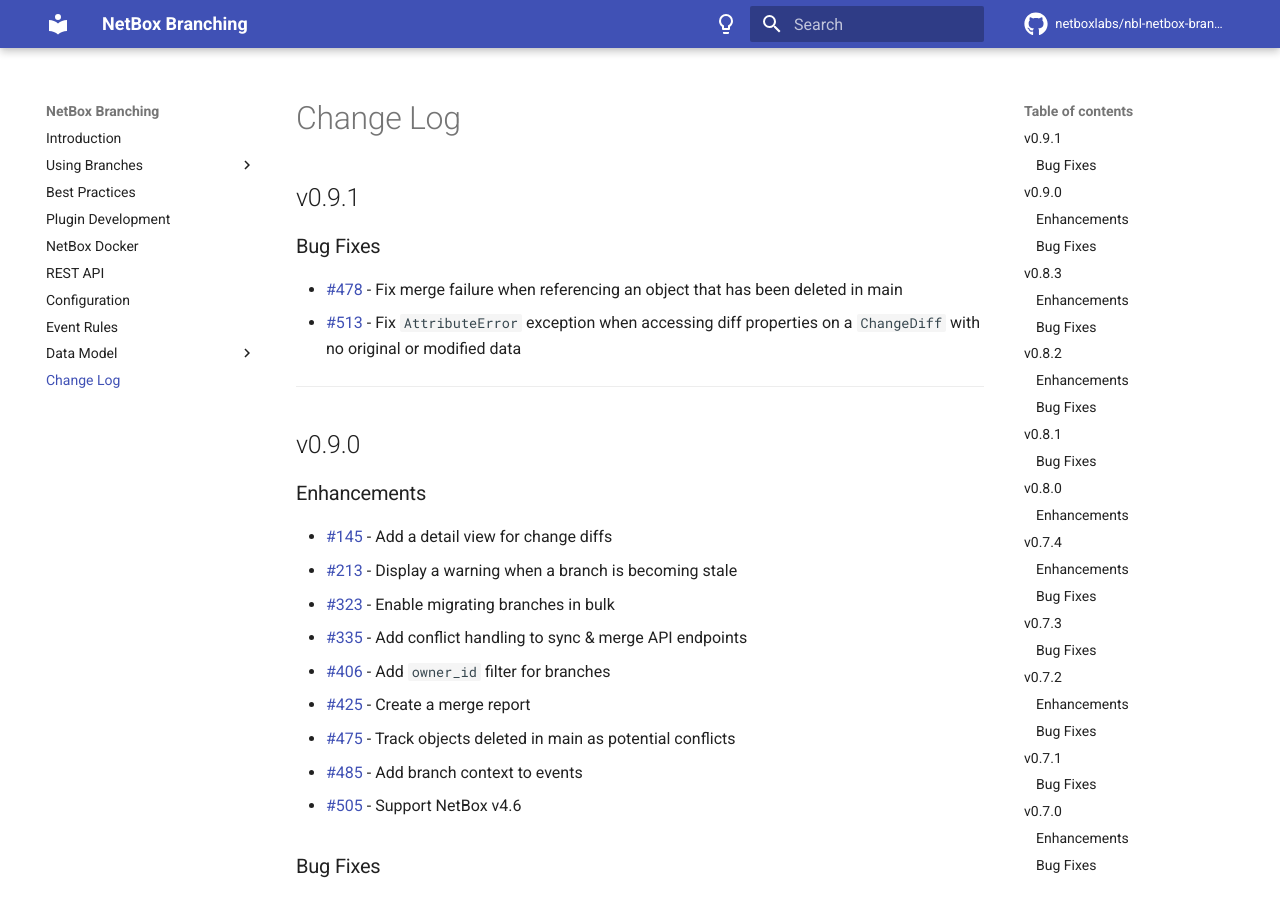
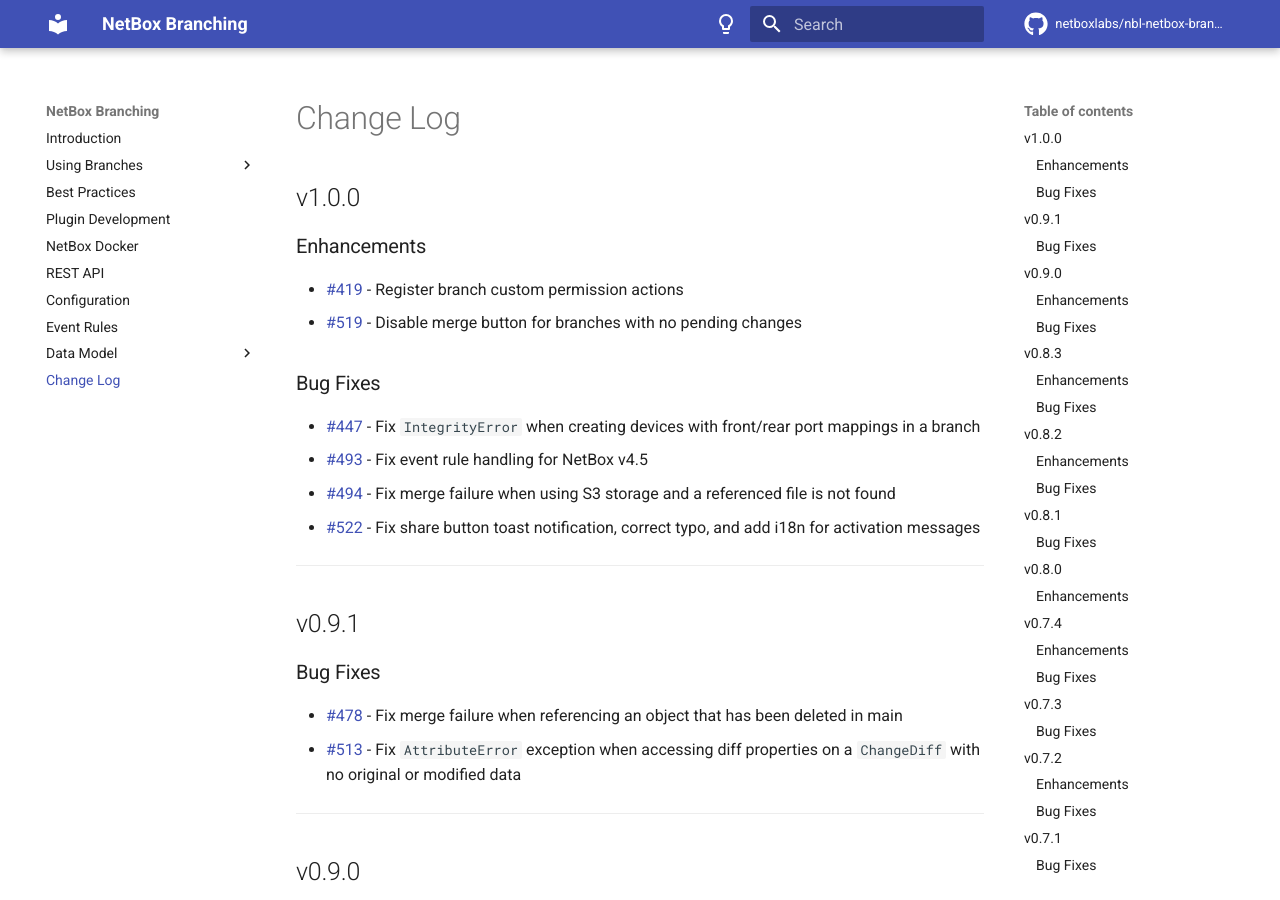
Before and after one commit to netboxlabs/netbox-branching, an MkDocs documentation site: the page built from docs/changelog.md, in a window 1280 px wide and 900 px high. Built offline with MkDocs 1.6.1 and Material for MkDocs 9.7.7, drawn with Linux system fonts in a browser that asks for light colours; comment, search, counter and statistics services are not loaded.

Commit message:
release v1.0.0

```diff
--- a/docs/changelog.md
+++ b/docs/changelog.md
@@ -1,4 +1,20 @@
 # Change Log
+
+## v1.0.0
+
+### Enhancements
+
+* [#419](https://github.com/netboxlabs/netbox-branching/issues/419) - Register branch custom permission actions
+* [#519](https://github.com/netboxlabs/netbox-branching/issues/519) - Disable merge button for branches with no pending changes
+
+### Bug Fixes
+
+* [#447](https://github.com/netboxlabs/netbox-branching/issues/447) - Fix `IntegrityError` when creating devices with front/rear port mappings in a branch
+* [#493](https://github.com/netboxlabs/netbox-branching/issues/493) - Fix event rule handling for NetBox v4.5
+* [#494](https://github.com/netboxlabs/netbox-branching/issues/494) - Fix merge failure when using S3 storage and a referenced file is not found
+* [#522](https://github.com/netboxlabs/netbox-branching/issues/522) - Fix share button toast notification, correct typo, and add i18n for activation messages
+
+---
 
 ## v0.9.1
 
--- a/netbox_branching/__init__.py
+++ b/netbox_branching/__init__.py
@@ -12,7 +12,7 @@
     name = 'netbox_branching'
     verbose_name = 'NetBox Branching'
     description = 'A git-like branching implementation for NetBox'
-    version = '0.9.1'
+    version = '1.0.0'
     base_url = 'branching'
     # Remember to update COMPATIBILITY.md when modifying the minimum/maximum supported NetBox versions.
     min_version = '4.4.1'
--- a/pyproject.toml
+++ b/pyproject.toml
@@ -1,6 +1,6 @@
 [project]
 name = "netboxlabs-netbox-branching"
-version = "0.9.1"
+version = "1.0.0"
 description = "A git-like branching implementation for NetBox"
 readme = "README.md"
 requires-python = ">=3.10"
@@ -13,7 +13,7 @@
 ]
 
 classifiers = [
-    "Development Status :: 4 - Beta",
+    "Development Status :: 5 - Production/Stable",
     "Intended Audience :: Developers",
     "Topic :: Software Development :: Build Tools",
     "Programming Language :: Python :: 3",
```
